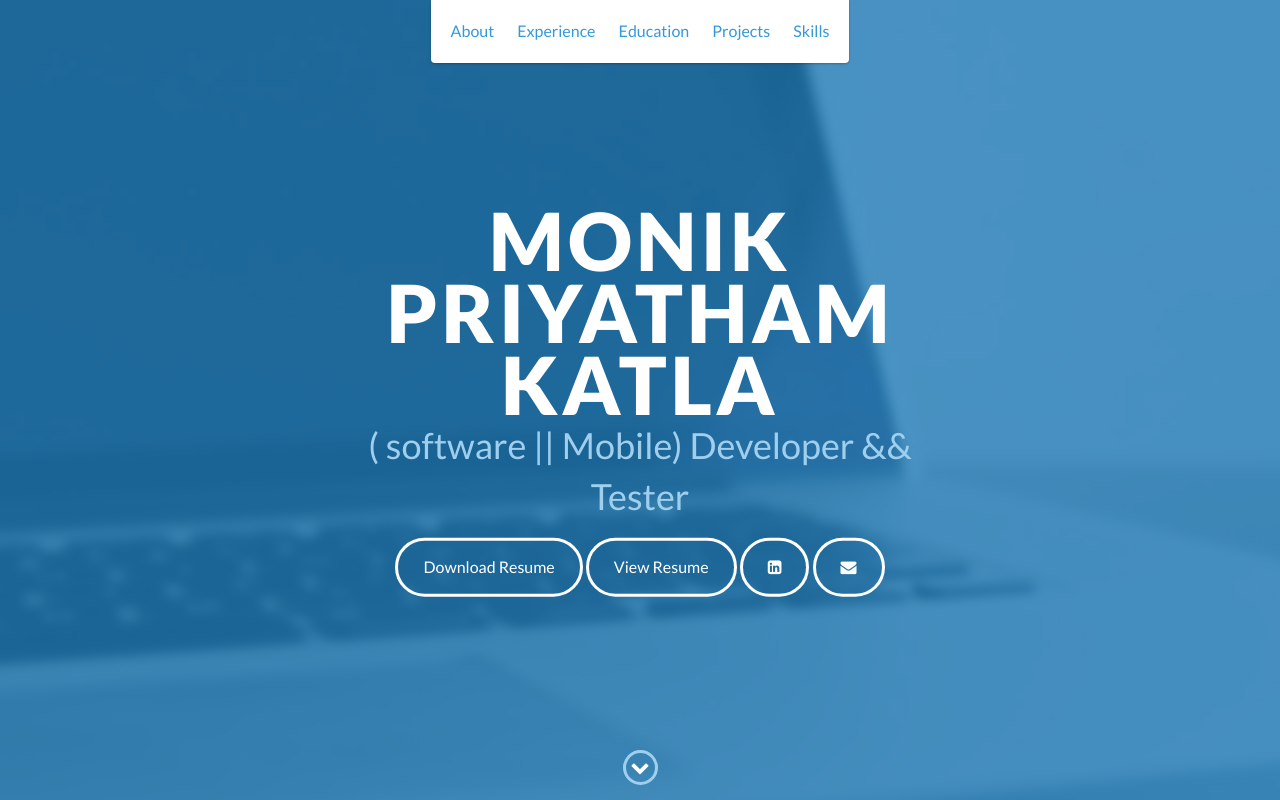
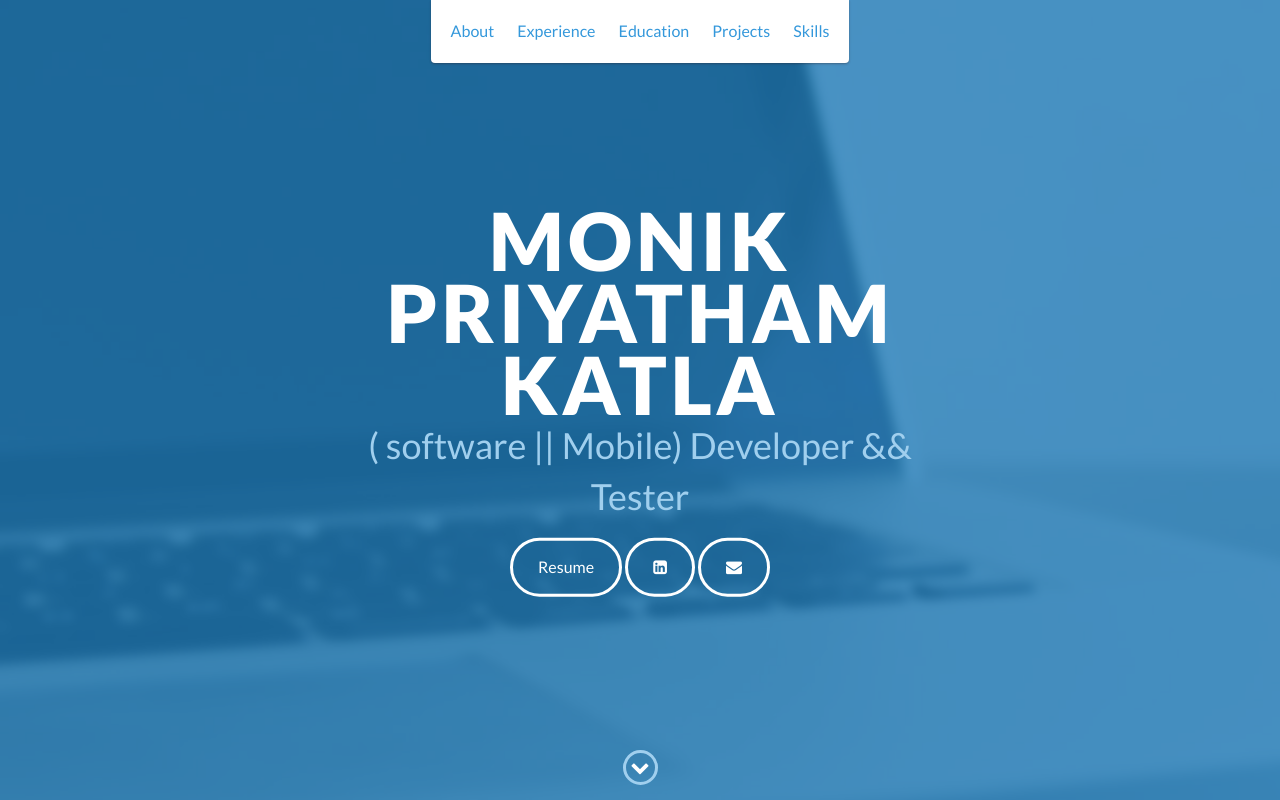
Before and after one commit to Monik25/monikportfolio, a website: page index.html in a window 1280 px wide. Shown: the top 800 px of the page. Drawn offline with nearby package versions, Linux system fonts and the light colour scheme; files that its build step writes are made by us from their sources.

Commit message:
added new resume

```diff
--- a/index.html
+++ b/index.html
@@ -48,9 +48,7 @@
         <div id="lead-content">
             <h1>Monik Priyatham Katla</h1>
             <h2>( software || Mobile) Developer && Tester</h3>
-            <a href="images/Monik Priyatham's Resume.pdf" class="btn-rounded-white" download="Resume.pdf">Download Resume</a>
-            <a href="images/Monik Priyatham's Resume.pdf" class="btn-rounded-white" >View Resume</a>
-
+            <a href="images/Katla_Monik_Priyatham.pdf" class="btn-rounded-white" target="_blank">  Resume  </a>
             <a href="https://www.linkedin.com/in/katla-monik-priyatham/" class="btn-rounded-white" >
                           <i class="fa fa-linkedin-square" aria-hidden="true"></i></a>
 
```
Also changed, not shown: 2 other files.
